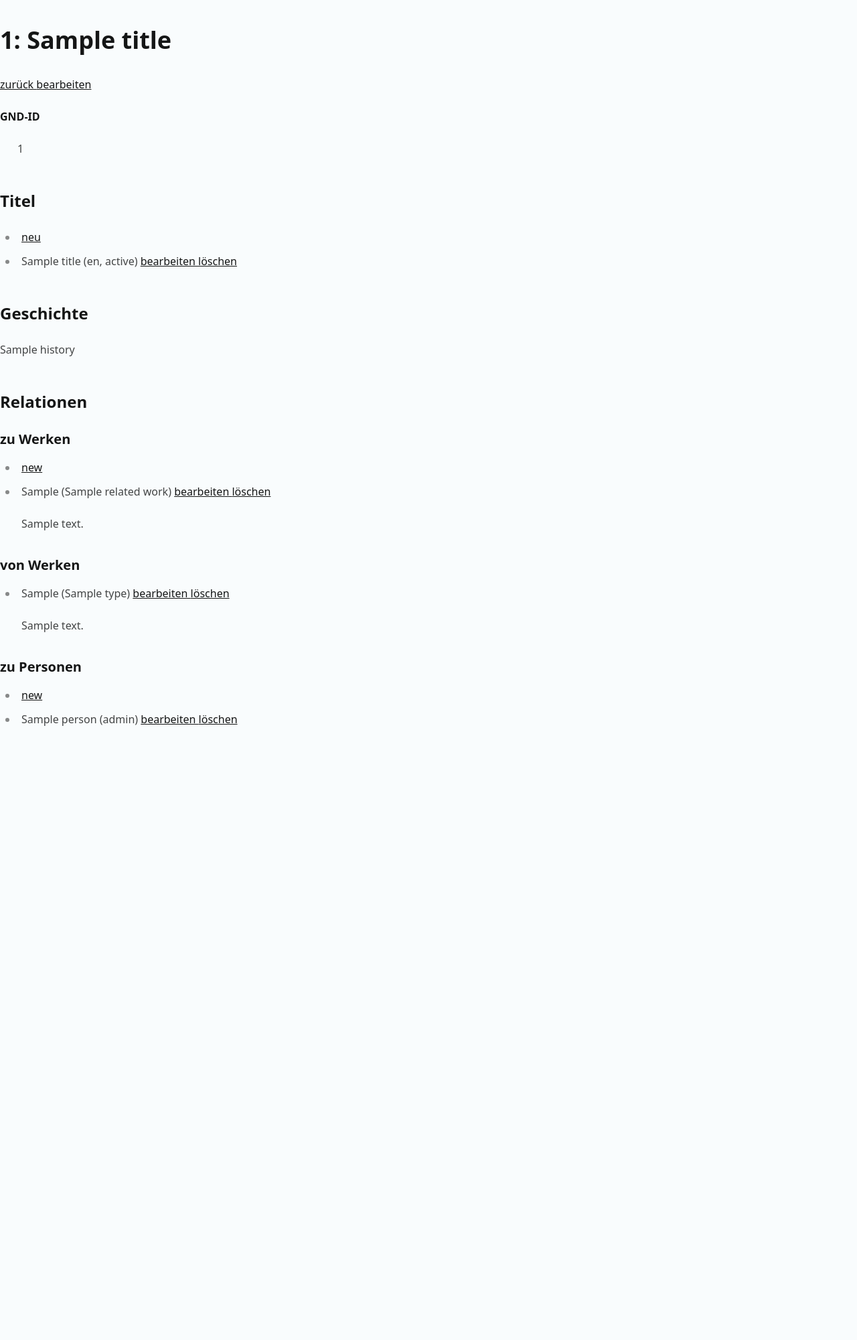
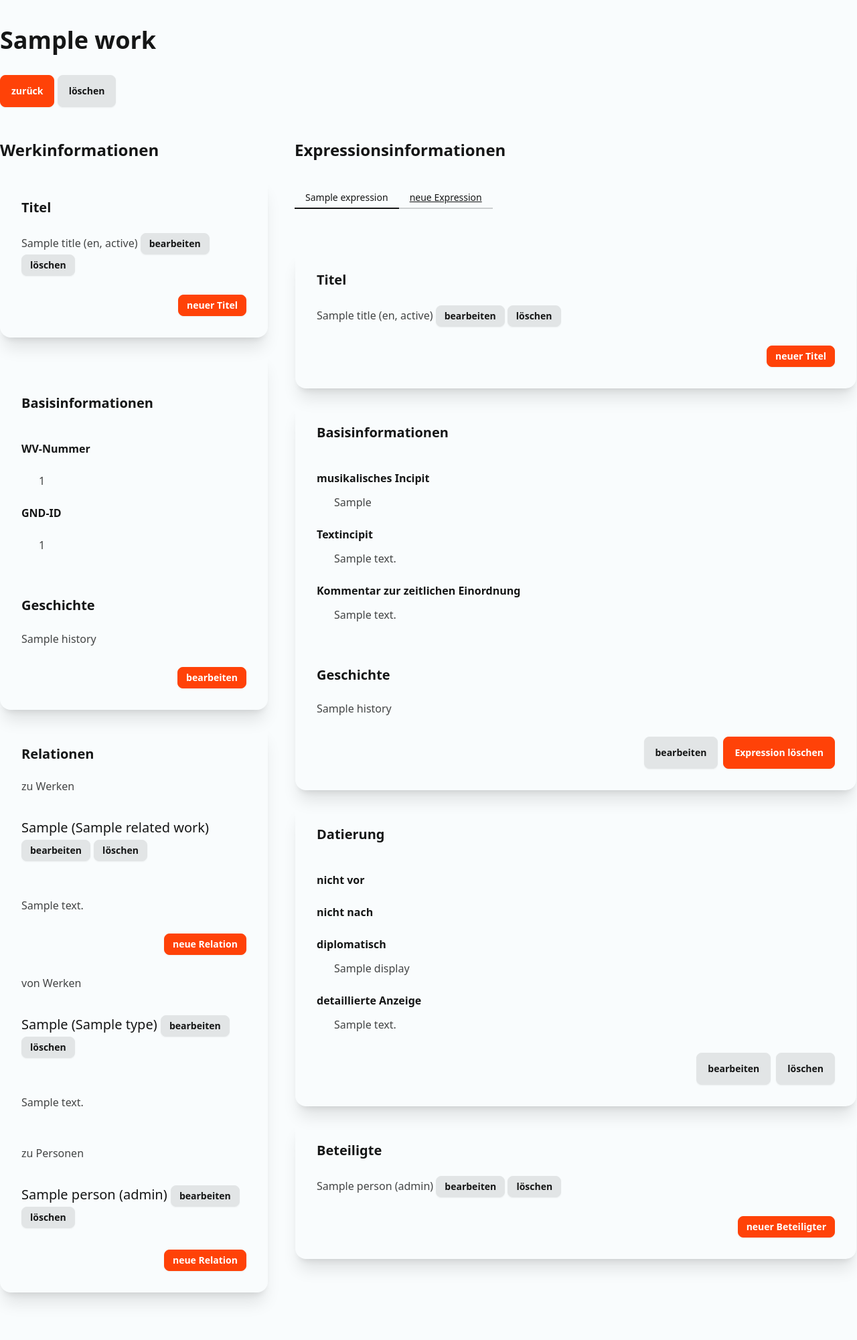
Before and after one commit to dikastes/edwoca, a Django app: template edwoca/templates/edwoca/work_detail.html in a window 1280 px wide. Shown: the whole page at 67% size. Before the commit the page ends 1084 px from the top, so only its background shows below. Run offline with Django 3.2, Linux system fonts and the light colour scheme; the template is opened without the code that fills it: most values are stand-ins (such as "Sample title", 1, 10 or a date in 2020); style sheets or scripts are compiled from the project's sources; some libraries are stand-ins or nearby versions.

Commit message:
Include stylings and expressions

```diff
--- a/edwoca/templates/edwoca/work_detail.html
+++ b/edwoca/templates/edwoca/work_detail.html
@@ -2,85 +2,211 @@
 
 {% block content %}
 
-<h1> {{ work.work_catalog_number }}: {{ title }} </h1>
+<h1> {{ work }} </h1>
 
-<a href="{% url 'edwoca:index' %}"> zurück </a>
-<a href="{% url 'edwoca:work_update' work.id %}"> bearbeiten </a>
+<a href="{% url 'edwoca:index' %}" role="button" class="btn btn-primary" > zurück </a>
+<a href="{% url 'edwoca:work_delete' work.id %}" role="button" class="btn" > löschen </a>
 
+<div class="grid grid-cols-3 gap-10">
+	<!-- left sidebar -->
+	<div>
+		<h2> Werkinformationen </h2>
+		<div class="card shadow-xl mt-5">
+			<div class="card-body">
+				<h3 class="card-title mt-0"> Titel </h3>
+
+				{% for title in work.titles.all %}
+				<p class="mt-1">
+					{{ title.title }} ({{ title.language }}, {{ title.status }})
+					<a href="{% url 'edwoca:work_title_update' title.id %}" class="btn btn-sm"> bearbeiten </a>
+					<a href="{% url 'edwoca:work_title_delete' title.id %}" class="btn btn-sm"> löschen </a>
+				</p>
+				{% endfor %}
+
+				<div class="card-actions justify-end">
+					<a href="{% url 'edwoca:work_title_create' work.id %}" class="btn btn-primary btn-sm"> neuer Titel </a>
+				</div>
+			</div>
+		</div>
+
+		<div class="card shadow-xl mt-5">
+			<div class="card-body">
+				<h3 class="card-title"> Basisinformationen </h3>
 				<dl>
+					<dt> WV-Nummer <dt>
+					<dd> {{ work.work_catalog_number }} </dd>
 					<dt> GND-ID <dt>
 					<dd> {{ work.gnd_id }} </dd>
-<dl>
+				</dl>
 
-<h2> Titel </h2>
-
-<ul>
-	<li>
-		<a href="{% url 'edwoca:work_title_create' work.id %}"> neu </a>
-	</li>
-	{% for title in work.titles.all %}
-	<li>
-		{{ title.title }} ({{ title.language }}, {{ title.status }})
-		<a href="{% url 'edwoca:work_title_update' title.id %}"> bearbeiten </a>
-		<a href="{% url 'edwoca:work_title_delete' title.id %}"> löschen </a>
-	</li>
-	{% endfor %}
-</ul>
-
-<h2> Geschichte </h2>
+				<h3> Geschichte </h3>
 
 				<p>
 					{{ work.history }}
 				</p>
+				<div class="card-actions justify-end">
+					<a href="{% url 'edwoca:work_update' work.id %}" role="button" class="btn btn-primary btn-sm" > bearbeiten </a>
+				</div>
+			</div>
+		</div>
 
-<h2> Relationen </h2>
+		<div class="card shadow-xl mt-5">
+			<div class="card-body">
+				<h3 class="card-title mt-0"> Relationen </h3>
 
-<h3> zu Werken </h3>
+				<p> zu Werken </p>
 
-<ul>
-	<li>
-		<a href="{% url 'edwoca:related_work_create' work.id %}"> new </a>
-	</li>
+				{% if related_work_targets %}
 				{% for related_work in related_work_targets %}
-	<li>
+				<p class="lead mt-1">
 					{{ related_work.target_work }} ({{ related_work.label}})
-		<a href="{% url 'edwoca:related_work_update' related_work.id %}"> bearbeiten </a>
-		<a href="{% url 'edwoca:related_work_delete' related_work.id %}"> löschen </a>
+					<a href="{% url 'edwoca:related_work_update' related_work.id %}" class="btn btn-sm"> bearbeiten </a>
+					<a href="{% url 'edwoca:related_work_delete' related_work.id %}" class="btn btn-sm"> löschen </a>
+				</p>
 				<p>
 					{{ related_work.comment }}
 				</p>
-	</li>
 				{% endfor %}
-</ul>
+				{% else %}
+				<p class="lead mt-1"> keine ausgehenden Werkrelationen </p>
+				{% endif %}
 
-<h3> von Werken </h3>
+				<div class="card-actions justify-end">
+					<a href="{% url 'edwoca:related_work_create' work.id %}" class="btn btn-primary btn-sm"> neue Relation </a>
+				</div>
 
-<ul>
+				<p> von Werken </p>
+
+				{% if related_work_sources %}
 				{% for related_work in related_work_sources %}
-	<li>
+				<p class="lead mt-1">
 					{{ related_work.source_work }} ({{ related_work.type}})
-		<a href="{% url 'edwoca:related_work_update' related_work.id %}"> bearbeiten </a>
-		<a href="{% url 'edwoca:related_work_delete' related_work.id %}"> löschen </a>
+					<a href="{% url 'edwoca:related_work_update' related_work.id %}" class="btn btn-sm"> bearbeiten </a>
+					<a href="{% url 'edwoca:related_work_delete' related_work.id %}" class="btn btn-sm"> löschen </a>
+				</p>
 				<p>
 					{{ related_work.comment }}
 				</p>
-	</li>
 				{% endfor %}
-</ul>
+				{% else %}
+				<p class="lead mt-1"> keine eingehenden Werkrelationen </p>
+				{% endif %}
 
-<h3> zu Personen </h3>
+				<p> zu Personen </p>
 
-<ul>
-	<li>
-		<a href="{% url 'edwoca:contributor_create' work.id %}"> new </a>
-	</li>
-	{% for contributor in contributors %}
-	<li>
+				{% if work.workcontributor_set.all %}
+				{% for contributor in work.workcontributor_set.all %}
+				<p class="lead mt-1">
 						{{ contributor.person }} ({{ contributor.role }})
-		<a href="{% url 'edwoca:contributor_update' contributor.id %}"> bearbeiten </a>
-		<a href="{% url 'edwoca:contributor_delete' contributor.id %}"> löschen </a>
-	</li>
+						<a href="{% url 'edwoca:work_contributor_update' contributor.id %}" class="btn btn-sm"> bearbeiten </a>
+						<a href="{% url 'edwoca:work_contributor_delete' contributor.id %}" class="btn btn-sm"> löschen </a>
+				</p>
 				{% endfor %}
-</ul>
+				{% else %}
+				<p class="lead mt-1"> keine Personenrelationen </p>
+				{% endif %}
+				<div class="card-actions justify-end">
+					<a href="{% url 'edwoca:work_contributor_create' work.id %}" class="btn btn-primary btn-sm"> neue Relation </a>
+				</div>
+			</div>
+		</div>
+	</div>
 
+	<!-- main content -->
+	<div class="col-span-2">
+		<h2> Expressionsinformationen </h2>
+		<div role="tablist" class="tabs tabs-bordered my-10">
+			{% for expression in work.expressions.all %}
+			<input type="radio" name="expression-toggle" role="tab" class="tab" aria-label="{{ expression }}" checked="checked"/>
+			<div role="tabpanel" class="tab-content py-10">
+
+				<div class="card shadow-xl mt-5">
+					<div class="card-body">
+						<h3 class="card-title mt-0"> Titel </h3>
+
+						{% for title in expression.titles.all %}
+						<p class="mt-1">
+							{{ title.title }} ({{ title.language }}, {{ title.status }})
+							<a href="{% url 'edwoca:expression_title_update' title.id %}" class="btn btn-sm"> bearbeiten </a>
+							<a href="{% url 'edwoca:expression_title_delete' title.id %}" class="btn btn-sm"> löschen </a>
+						</p>
+						{% endfor %}
+
+						<div class="card-actions justify-end">
+							<a href="{% url 'edwoca:expression_title_create' expression.id %}" class="btn btn-primary btn-sm"> neuer Titel </a>
+						</div>
+					</div>
+				</div>
+
+				<div class="card shadow-xl mt-5">
+					<div class="card-body">
+						<h3 class="card-title mt-0"> Basisinformationen </h3>
+						<dl>
+							<dt> musikalisches Incipit </dt>
+							<dd> {{ expression.incipit_music }} </dd>
+							<dt> Textincipit </dt>
+							<dd> {{ expression.incipit_text }} </dd>
+							<dt> Kommentar zur zeitlichen Einordnung </dt>
+							<dd> {{ expression.period_comment }} </dd>
+						</dl>
+						<h3> Geschichte </h3>
+
+						<p>
+							{{ expression.history }}
+						</p>
+						<div class="card-actions justify-end">
+							<a href="{% url 'edwoca:expression_update' expression.id %}" class="btn"> bearbeiten </a>
+							<a href="{% url 'edwoca:expression_delete' expression.id %}" class="btn btn-primary"> Expression löschen </a>
+						</div>
+					</div>
+				</div>
+
+				<div class="card shadow-xl mt-5">
+					<div class="card-body">
+						<h3 class="card-title mt-0"> Datierung </h3>
+
+						{% if expression.period %}
+						<dl>
+							<dt> nicht vor </dt>
+							<dd> {{ expression.period.not_before }} </dd>
+							<dt> nicht nach </dt>
+							<dd> {{ expression.period.not_after }} </dd>
+							<dt> diplomatisch </dt>
+							<dd> {{ expression.period.display }} </dd>
+							<dt> detaillierte Anzeige </dt>
+							<dd> {{ expression.period.render_detailed }} </dd>
+						</dl>
+						<div class="card-actions justify-end">
+							<a href="{%url 'edwoca:expression_period_update' expression.period.id %}" class="btn"> bearbeiten </a>
+							<a href="{%url 'edwoca:expression_period_delete' expression.period.id %}" class="btn"> löschen </a>
+						</div>
+						{% else %}
+						<a href="{%url 'edwoca:expression_period_create' expression.id %}" class="btn btn-primary"> Datierung anlegen </a>
+						{% endif %}
+					</div>
+				</div>
+
+
+				<div class="card shadow-xl mt-5">
+					<div class="card-body">
+						<h3 class="card-title mt-0"> Beteiligte </h3>
+						{% for contributor in expression.expressioncontributor_set.all %}
+						<p class="mt-1">
+							{{ contributor.person }} ({{contributor.role}})
+							<a href="{% url 'edwoca:expression_contributor_update' contributor.id %}" class="btn btn-sm"> bearbeiten </a>
+							<a href="{% url 'edwoca:expression_contributor_delete' contributor.id %}" class="btn btn-sm"> löschen </a>
+						</p>
+						{% endfor %}
+						<div class="card-actions justify-end">
+							<a href="{% url 'edwoca:expression_contributor_create' expression.id %}" class="btn btn-primary btn-sm"> neuer Beteiligter </a>
+						</div>
+					</div>
+				</div>
+			{% endfor %}
+			</div>
+
+			<a role="tab" class="tab" name="expression-toggle" href="{% url 'edwoca:expression_create' work.id %}"> neue Expression </a>
+		</div>
+	</div>
+</div>
 {% endblock %}
```
Lines whose indentation alone changed are shown as unchanged.
